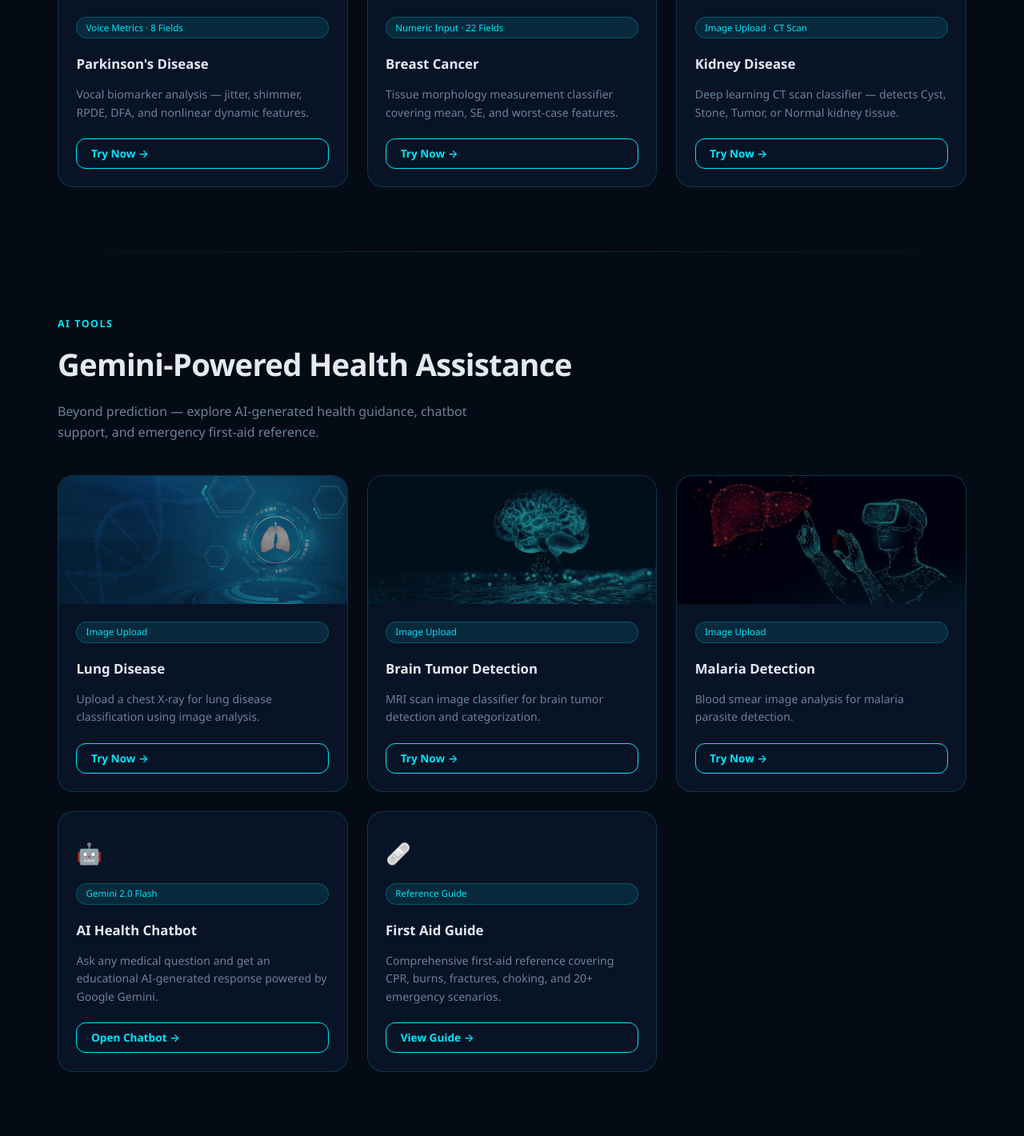
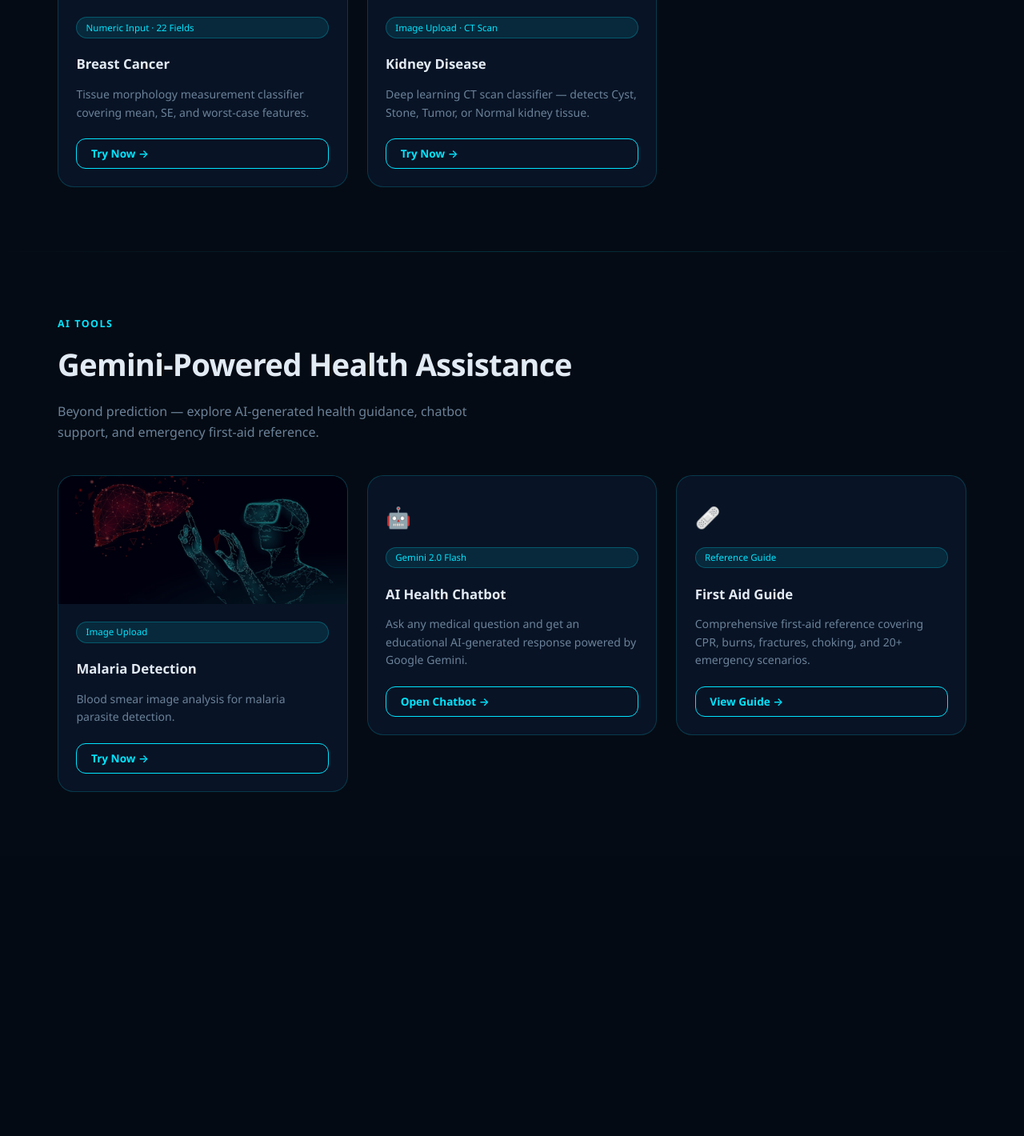
Before and after one commit to honeyreddydaram/NeuralMed, a Flask app: page /services in a window 1280 px wide. Shown: the part 945-2365 px from the top of the page at 80% size. After the commit the page ends 1935 px from the top, so only its background shows below. Run offline with Flask 3, Linux system fonts and the light colour scheme.

Commit message:
Remove liver, brain, and lung modules from all pages

```diff
--- a/templates/services.html
+++ b/templates/services.html
@@ -46,17 +46,6 @@
           </div>
         </div>
       </a>
-      <a href="/liver" style="text-decoration:none">
-        <div class="mod-card">
-          <img class="mod-card-img" src="../static/images/Liver_SH4.jpg" alt="Liver Disease"/>
-          <div class="mod-card-body">
-            <div class="mod-card-tag">Numeric Input · 10 Fields</div>
-            <div class="mod-card-title">Liver Disease</div>
-            <div class="mod-card-desc">Liver function test analysis including bilirubin, aminotransferase, and albumin markers.</div>
-            <span class="btn btn-outline btn-sm" style="margin-top:.5rem">Try Now →</span>
-          </div>
-        </div>
-      </a>
       <a href="/parkinsons" style="text-decoration:none">
         <div class="mod-card">
           <img class="mod-card-img" src="../static/images/parkison_bg.jpg" alt="Parkinson's"/>
@@ -100,28 +89,6 @@
     <h2 class="section-title">Gemini-Powered Health Assistance</h2>
     <p class="section-sub" style="margin-bottom:2.5rem">Beyond prediction — explore AI-generated health guidance, chatbot support, and emergency first-aid reference.</p>
     <div class="grid-3">
-      <a href="/lung" style="text-decoration:none">
-        <div class="mod-card">
-          <img class="mod-card-img" src="../static/images/lung_bg.jpg" alt="Lung"/>
-          <div class="mod-card-body">
-            <div class="mod-card-tag">Image Upload</div>
-            <div class="mod-card-title">Lung Disease</div>
-            <div class="mod-card-desc">Upload a chest X-ray for lung disease classification using image analysis.</div>
-            <span class="btn btn-outline btn-sm" style="margin-top:.5rem">Try Now →</span>
-          </div>
-        </div>
-      </a>
-      <a href="/brain" style="text-decoration:none">
-        <div class="mod-card">
-          <img class="mod-card-img" src="../static/images/brain_bg.jpeg" alt="Brain Tumor"/>
-          <div class="mod-card-body">
-            <div class="mod-card-tag">Image Upload</div>
-            <div class="mod-card-title">Brain Tumor Detection</div>
-            <div class="mod-card-desc">MRI scan image classifier for brain tumor detection and categorization.</div>
-            <span class="btn btn-outline btn-sm" style="margin-top:.5rem">Try Now →</span>
-          </div>
-        </div>
-      </a>
       <a href="/malaria" style="text-decoration:none">
         <div class="mod-card">
           <img class="mod-card-img" src="../static/images/liver_bg.jpg" alt="Malaria"/>
```
Also changed, not shown: templates/doctor_portal.html (+0 -12 lines), templates/landing.html (+1 -12 lines).
